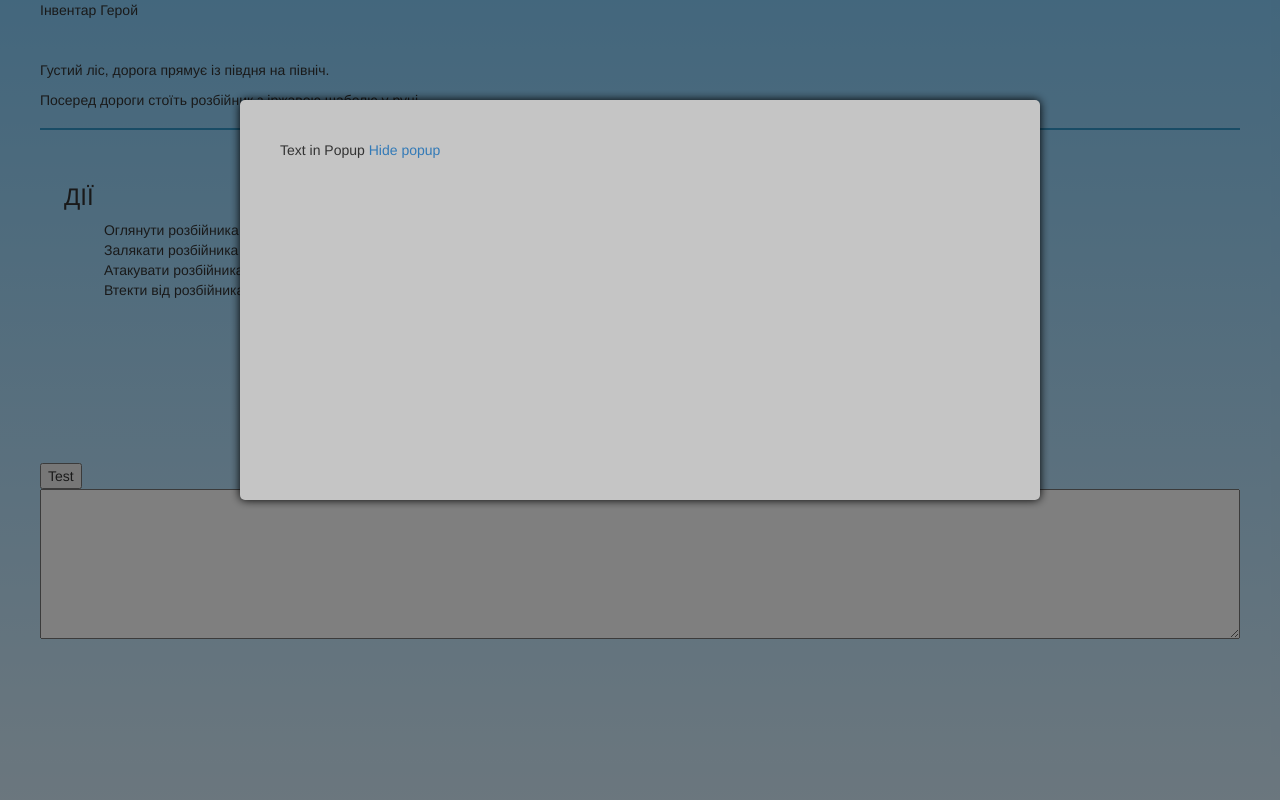
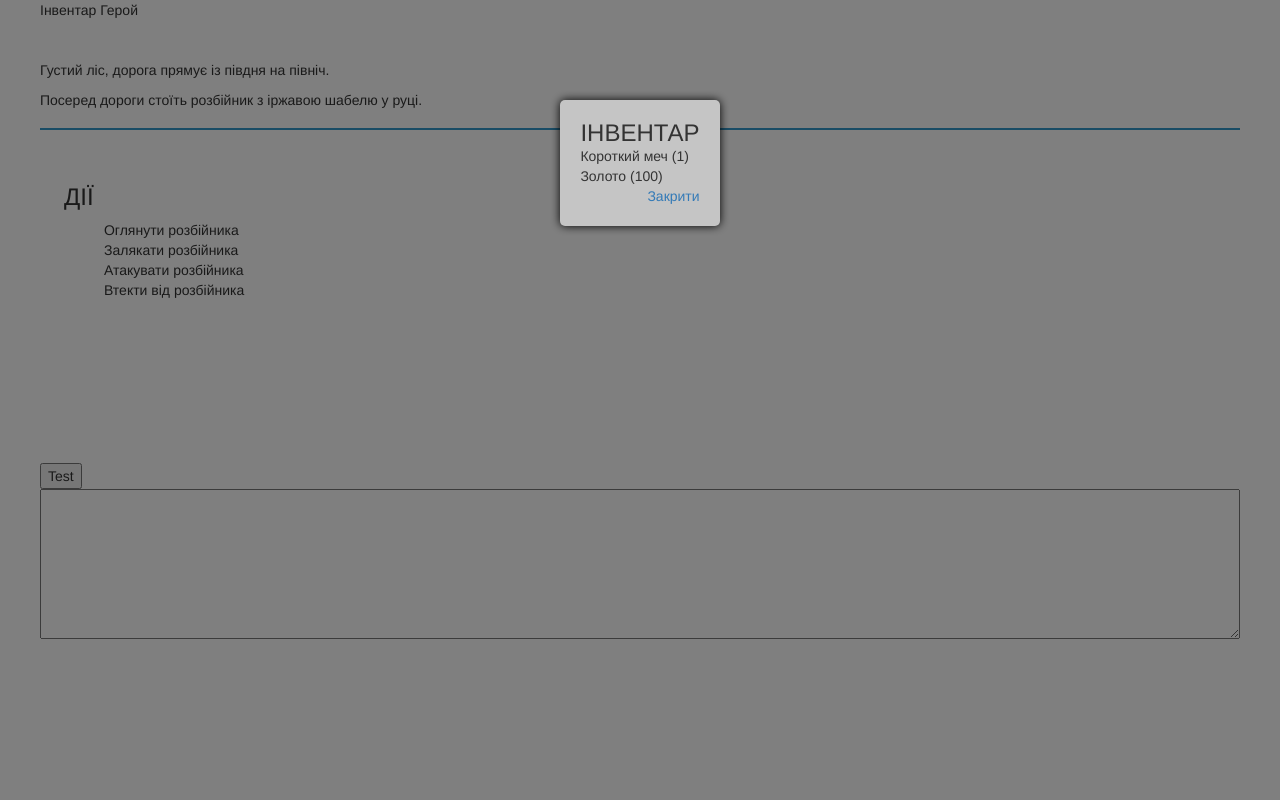
Before and after one commit to portojs/portojs, a plain HTML site: page gamebook/page001.html in a window 1280 px wide. Both pictures are taken after a click on the item "Інвентар". Shown: the top 800 px of the page. Drawn offline with Linux system fonts and the light colour scheme.

Commit message:
Gamebook day-19-2

```diff
--- a/gamebook/css/mainpage.css
+++ b/gamebook/css/mainpage.css
@@ -1,3 +1,7 @@
+/*
+
+// temporarily disabled, looking for ways to improve design
+
 #main_gradient {
     min-height: 1200px;
     background: -webkit-linear-gradient(lightskyblue, white);
@@ -5,6 +9,8 @@
     background: -moz-linear-gradient(lightskyblue, white);
     background: linear-gradient(lightskyblue, white);
 }
+*/
+
 #upper_menu li {
     display: inline;
 }
@@ -62,7 +68,10 @@ li:hover {
     background: dodgerblue;
     color: white;
 }
+
+/**/
 /* popup Inventory window */
+/**/
 
 .b-popup {
     width: 100%;
@@ -74,10 +83,22 @@ li:hover {
 }
 .b-popup .b-popup-content {
     margin: 100px auto 0 auto;
-    width: 800px;
-    height: 400px;
-    padding: 40px;
+    width: auto;
+    height: auto;
+    padding: 20px;
     background-color: #c5c5c5;
     border-radius: 5px;
     box-shadow: 0 0 10px #000;
+    display: table;
 }
+.b-popup .b-popup-content h3 {
+    text-align: center;
+    display: table-row;
+}
+.b-popup .b-popup-content #inventory_list {
+    display: table-row;
+}
+.b-popup .b-popup-content #inv_menu_close {
+    text-align: right;
+    display: table-row;
+}
--- a/gamebook/js/characters.js
+++ b/gamebook/js/characters.js
@@ -20,12 +20,14 @@ var itemArray = [
     shortsword = {
         name: "Короткий меч",
         damage: rolls.d6,
-        crit: "20"
+        crit: "20",
+        quantity: 0
     },
     saber = {
         name: "Шабля",
         damage: rolls.d6,
-        crit: "18,19,20"
+        crit: "18,19,20",
+        quantity: 0
     },
     gold = {
         name: "Золото",
--- a/gamebook/js/generalfunctions.js
+++ b/gamebook/js/generalfunctions.js
@@ -12,23 +12,16 @@ function changeActionList(action1, action2, action3, action4, action5, action6)
     var i;
     var res;
     var actionList = document.getElementById("action_list");
-//    var test1 = document.getElementById("result_field").innerHTML += "Go";
     while (actionList.hasChildNodes()) {
         actionList.removeChild(actionList.childNodes[0]);
     }
-//    for (i = 0; i < actionList.childNodes.length; i++) {
-//        actionList.childNodes[i].style.visibility = "hidden";
-//    }
     for (i = 0; i < arguments.length; i++) {
         res = arguments[i].split(",");
-//        document.getElementById("result_field").innerHTML += res[1].length;
         var listItem = document.createElement("LI");
         listItem.setAttribute("onclick", res[1]);
         var listItemText = document.createTextNode(res[0]);
         listItem.appendChild(listItemText);
-//        listItem.addEventListener("click", test1);
         actionList.appendChild(listItem);
-//        document.getElementsByTagName("LI")[i].setAttribute("onclick", res[1]);
     }
 }
 
@@ -64,7 +57,6 @@ function heroAttack(heroA, enemy, locationName) {
                 eventLog.innerHTML += enemy.name + " вбитий" + "&#13;";
                 eventLog.innerHTML += enemy.name + " переможений";
                 changeActionList("Обшукати,lootEnemy()", "Вихід,exitLoot()");
-//                changeActionList(actions[0],actions[1],actions[2],actions[3],actions[4],actions[5],actions[6],actions[7]);
             }
             else {
                 enemyAttack(enemy, heroA);
@@ -81,7 +73,6 @@ function heroAttack(heroA, enemy, locationName) {
                 eventLog.innerHTML += enemy.name + " вбитий" + "&#13;";
                 eventLog.innerHTML += enemy.name + " переможений";
                 changeActionList("Обшукати,lootEnemy()", "Вихід,exitLoot()");
-//                changeActionList(actions[0],actions[1],actions[2],actions[3],actions[4],actions[5],actions[6],actions[7]);
             }
             else {
                 enemyAttack(enemy, heroA);
@@ -207,11 +198,38 @@ function updateInventory(itemTrue, itemQuantity, itemId) {
     }
     if (check == false) {
         heroInventory.push(itemId);
+        heroInventory[heroInventory.length - 1].quantity = 1;
     }
 }
 
 function exitLoot(){
     changeLocation(currentLocation);
+}
+
+/* show/hide inventory functions */
+
+$(document).ready(function(){
+    hideInventory();
+});
+
+function showInventory() {
+    var i;
+    $("#popup1").show();
+    var inventoryList = document.getElementById("inventory_list");
+    while (inventoryList.hasChildNodes()) {
+        inventoryList.removeChild(inventoryList.childNodes[0]);
+    }
+    for (i = 0; i < heroInventory.length; i++) {
+        var listItem = document.createElement("LI");
+//        listItem.setAttribute("onclick", itemDescription());
+        var listItemText = document.createTextNode(heroInventory[i].name + " (" + heroInventory[i].quantity + ")");
+        listItem.appendChild(listItemText);
+        inventoryList.appendChild(listItem);
+    }
+}
+
+function hideInventory() {
+    $("#popup1").hide();
 }
 
 ////
--- a/gamebook/js/test.js
+++ b/gamebook/js/test.js
@@ -1,17 +1,6 @@
 /**
  * Created by Peter on 02.02.2015.
  */
-$(document).ready(function(){
-    hideInventory();
-});
-
-function showInventory() {
-    $("#popup1").show();
-}
-
-function hideInventory() {
-    $("#popup1").hide();
-}
 
 ////
 //// deprecated function, proved to be unnecessary
--- a/gamebook/page001.html
+++ b/gamebook/page001.html
@@ -53,8 +53,12 @@
 
     <div class="b-popup" id="popup1">
         <div class="b-popup-content">
-            Text in Popup
-            <a href="javascript:hideInventory()">Hide popup</a>
+            <h3>ІНВЕНТАР</h3>
+<!--            <p id="inventory_list"></p> -->
+            <ul id="inventory_list"></ul>
+            <div id="inv_menu_close">
+                <a href="javascript:hideInventory()">Закрити</a>
+            </div>
         </div>
     </div>
 
```
